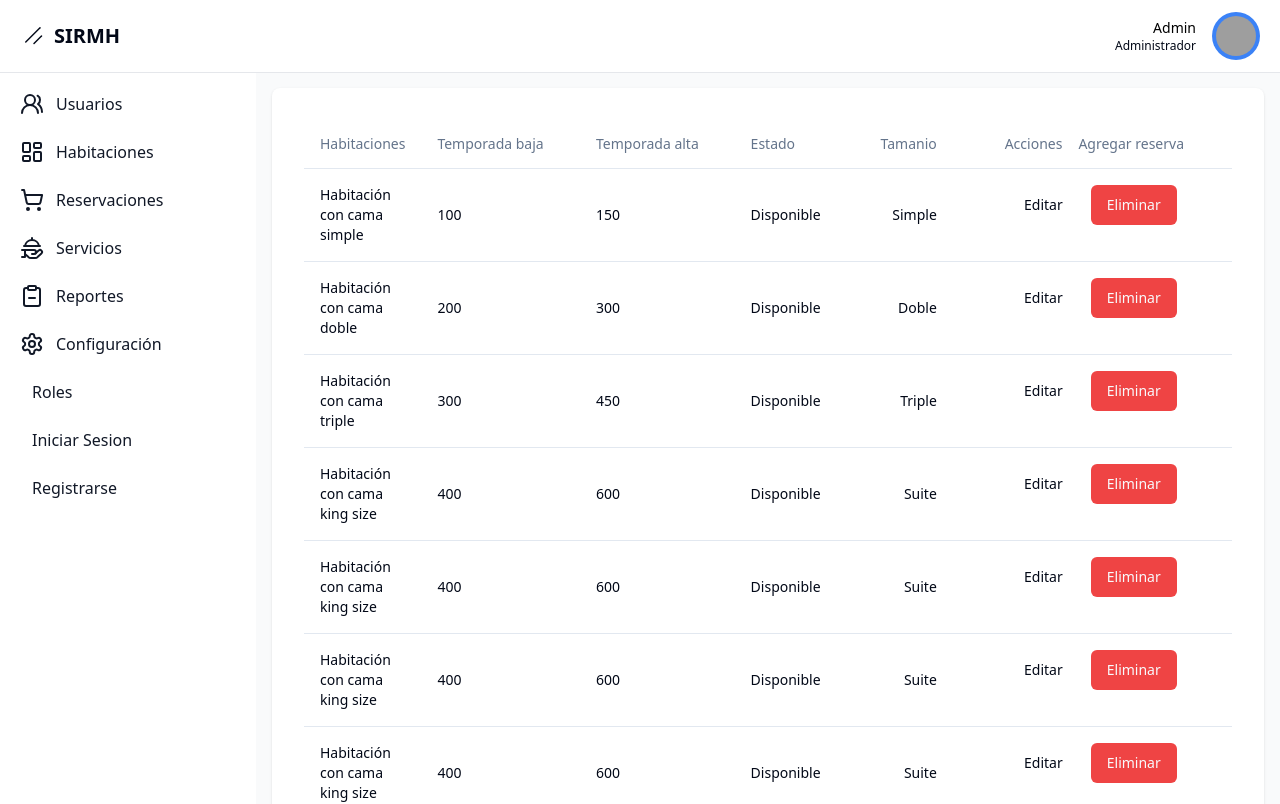
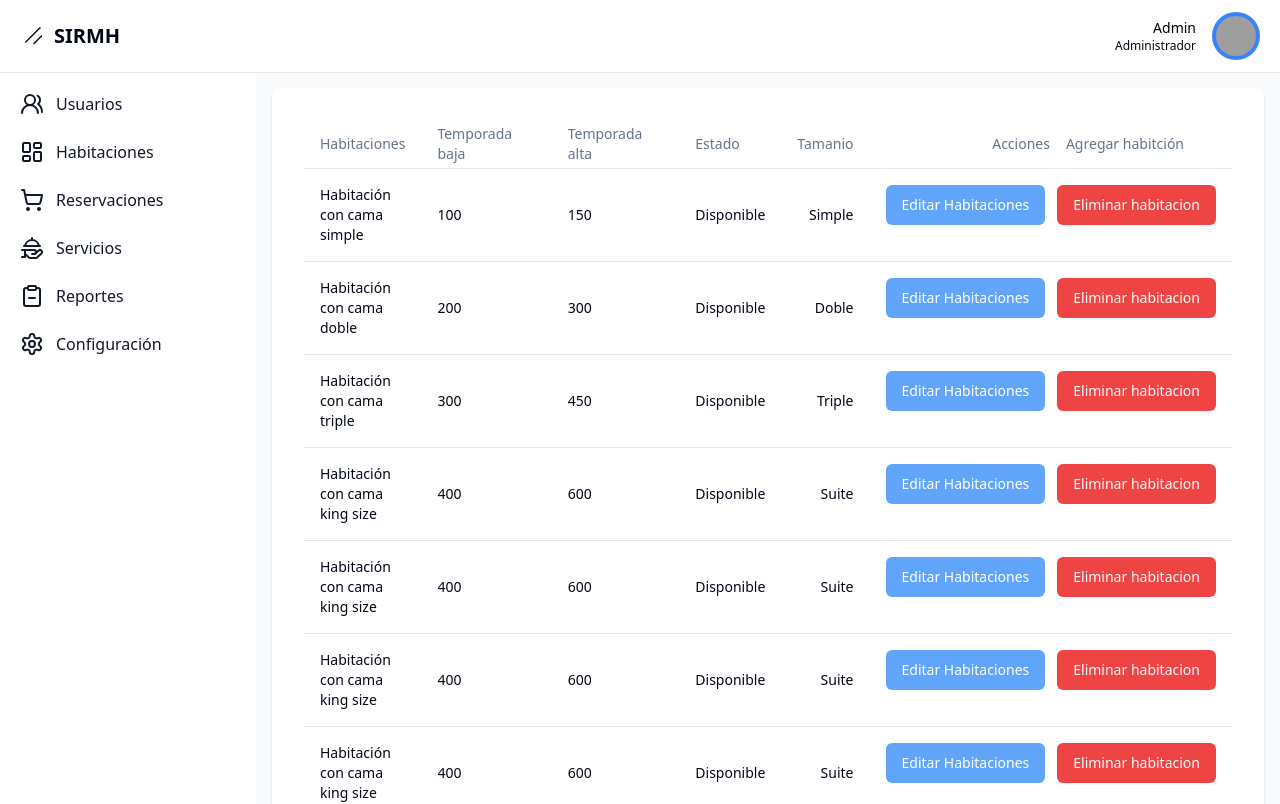
Before and after one commit to Requenez-Diaz/Admin-sirhm, a Next.js app: page /dashboard/bedrooms in a window 1280 px wide. Shown: the top 804 px of the page. Built offline with nearby package versions, Linux system fonts and the light colour scheme; grey boxes are pictures that could not be loaded.

Commit message:
[update]: buttons and adding buttons variants

```diff
--- a/src/app/(setup)/sign-in/page.tsx
+++ b/src/app/auth/sign-in/page.tsx
@@ -173,7 +173,7 @@ const SignInForm = () => {
           <div className='mt-6 text-center'>
             <p>
               Si no tienes una cuenta?{" "}
-              <Link href='/sign-up' className='text-blue-700  '>
+              <Link href='/sign-out' className='text-blue-700  '>
                 Registrate
               </Link>
             </p>
--- /dev/null
+++ b/src/app/cards/delete-beedrooms.tsx
@@ -0,0 +1,36 @@
+import { Button } from "@/components/ui/button";
+import {
+  Dialog,
+  DialogContent,
+  DialogDescription,
+  DialogFooter,
+  DialogHeader,
+  DialogTitle,
+  DialogTrigger,
+} from "@/components/ui/dialog";
+import { Input } from "@/components/ui/input";
+import { Label } from "@/components/ui/label";
+
+export function DeleteBedrooms() {
+  return (
+    <Dialog>
+      <DialogTrigger asChild>
+        <Button variant='destructive'>Eliminar habitacion</Button>
+      </DialogTrigger>
+      <DialogContent className='sm:max-w-[425px]'>
+        <DialogHeader>
+          <DialogTitle>Eliminar habitacion</DialogTitle>
+          <DialogDescription>
+            Esta seguro de eliminar la habitacion?
+          </DialogDescription>
+        </DialogHeader>
+        <DialogFooter>
+          <Button variant='success'>Cancelar</Button>
+          <Button type='submit' variant={"destructive"}>
+            Eliminar
+          </Button>
+        </DialogFooter>
+      </DialogContent>
+    </Dialog>
+  );
+}
--- /dev/null
+++ b/src/app/cards/edit-bedrooms.tsx
@@ -0,0 +1,68 @@
+import { Button } from "@/components/ui/button";
+import {
+  Dialog,
+  DialogContent,
+  DialogDescription,
+  DialogFooter,
+  DialogHeader,
+  DialogTitle,
+  DialogTrigger,
+} from "@/components/ui/dialog";
+import { Input } from "@/components/ui/input";
+import { Label } from "@/components/ui/label";
+
+export function EditBedrooms() {
+  return (
+    <Dialog>
+      <DialogTrigger asChild>
+        <Button variant='success'>Editar Habitaciones</Button>
+      </DialogTrigger>
+      <DialogContent className='sm:max-w-[425px]'>
+        <DialogHeader>
+          <DialogTitle>Editar habitaciones</DialogTitle>
+          <DialogDescription>
+            Esta seguro de actualizar la información del usuario?
+          </DialogDescription>
+        </DialogHeader>
+        <div className='grid gap-4 py-4'>
+          <div className='grid grid-cols-4 items-center gap-4'>
+            <Label htmlFor='name' className='text-right'>
+              Habitacion
+            </Label>
+            <Input id='name' className='col-span-3' />
+          </div>
+          <div className='grid grid-cols-4 items-center gap-4'>
+            <Label htmlFor='username' className='text-right'>
+              Temporada baja
+            </Label>
+            <Input id='username' className='col-span-3' />
+          </div>
+          <div className='grid grid-cols-4 items-center gap-4'>
+            <Label htmlFor='username' className='text-right'>
+              Temporada alta
+            </Label>
+            <Input id='username' className='col-span-3' />
+          </div>
+          <div className='grid grid-cols-4 items-center gap-4'>
+            <Label htmlFor='username' className='text-right'>
+              Estado
+            </Label>
+            <Input id='username' className='col-span-3' />
+          </div>
+          <div className='grid grid-cols-4 items-center gap-4'>
+            <Label htmlFor='username' className='text-right'>
+              Tamaño
+            </Label>
+            <Input id='username' className='col-span-3' />
+          </div>
+        </div>
+        <DialogFooter>
+          <Button variant='destructive'>Cancelar</Button>
+          <Button type='submit' variant={"update"}>
+            Actualizar
+          </Button>
+        </DialogFooter>
+      </DialogContent>
+    </Dialog>
+  );
+}
--- a/src/app/dashboard/bedrooms/page.tsx
+++ b/src/app/dashboard/bedrooms/page.tsx
@@ -14,6 +14,9 @@ import {
   TableRow,
 } from "@/components/ui/table";
 import { Button } from "@/components/ui/button";
+import { DeleteBedrooms } from "@/app/cards/delete-beedrooms";
+import { Edit } from "lucide-react";
+import { EditBedrooms } from "@/app/cards/edit-bedrooms";
 
 const bedrooms = [
   {
@@ -140,7 +143,7 @@ const HabitacionesPage = () => {
             <TableHead className='text-right items-center'>
               Acciones
               <Button variant={"ghost"} className='mr-4'>
-                Agregar reserva
+                Agregar habitción
               </Button>
             </TableHead>
           </TableRow>
@@ -159,19 +162,19 @@ const HabitacionesPage = () => {
               </TableCell>
               <TableCell className='text-right flex items-center justify-center'>
                 <div className='flex justify-between gap-3 '>
-                  <Button variant={"ghost"}>Editar</Button>
-                  <Button variant={"destructive"}>Eliminar</Button>
+                  <EditBedrooms />
+                  <DeleteBedrooms />
                 </div>
               </TableCell>
             </TableRow>
           ))}
         </TableBody>
-        <TableFooter>
+        {/* <TableFooter>
           <TableRow>
             <TableCell colSpan={3}>Total</TableCell>
             <TableCell className='text-right'>$2,500.00</TableCell>
           </TableRow>
-        </TableFooter>
+        </TableFooter> */}
       </Table>
     </div>
   );
--- a/src/app/dashboard/layout.tsx
+++ b/src/app/dashboard/layout.tsx
@@ -19,9 +19,9 @@ const links = [
   { name: "servicios", href: "services", icon: HandPlatter },
   { name: "reportes", href: "reports", icon: ClipboardMinus },
   { name: "configuración", href: "settings", icon: Settings },
-  { name: "roles", href: "roles" },
-  { name: "Iniciar Sesion", href: "signIn" },
-  { name: "Registrarse", href: "signUp" },
+  // { name: "roles", href: "roles" },
+  // { name: "Iniciar Sesion", href: "signIn" },
+  // { name: "Registrarse", href: "signUp" },
 ];
 
 // .sort((a, b) => a.name.localeCompare(b.name));
--- a/src/components/ui/button.tsx
+++ b/src/components/ui/button.tsx
@@ -19,6 +19,7 @@ const buttonVariants = cva(
         ghost: "hover:bg-accent hover:text-accent-foreground",
         link: "text-primary underline-offset-4 hover:underline",
         success: "bg-blue-400 text-white hover:bg-blue-600/90",
+        update: "bg-green-400 text-white hover:bg-green-600/90",
       },
       size: {
         default: "h-10 px-4 py-2",
```
Also changed, not shown: next.config.mjs (+9 -0 lines), src/app/auth/rolles/page.tsx (renamed from src/app/(setup)/rolles/page.tsx), src/app/auth/sign-out/page.tsx (renamed from src/app/(setup)/sign-out/page.tsx).
